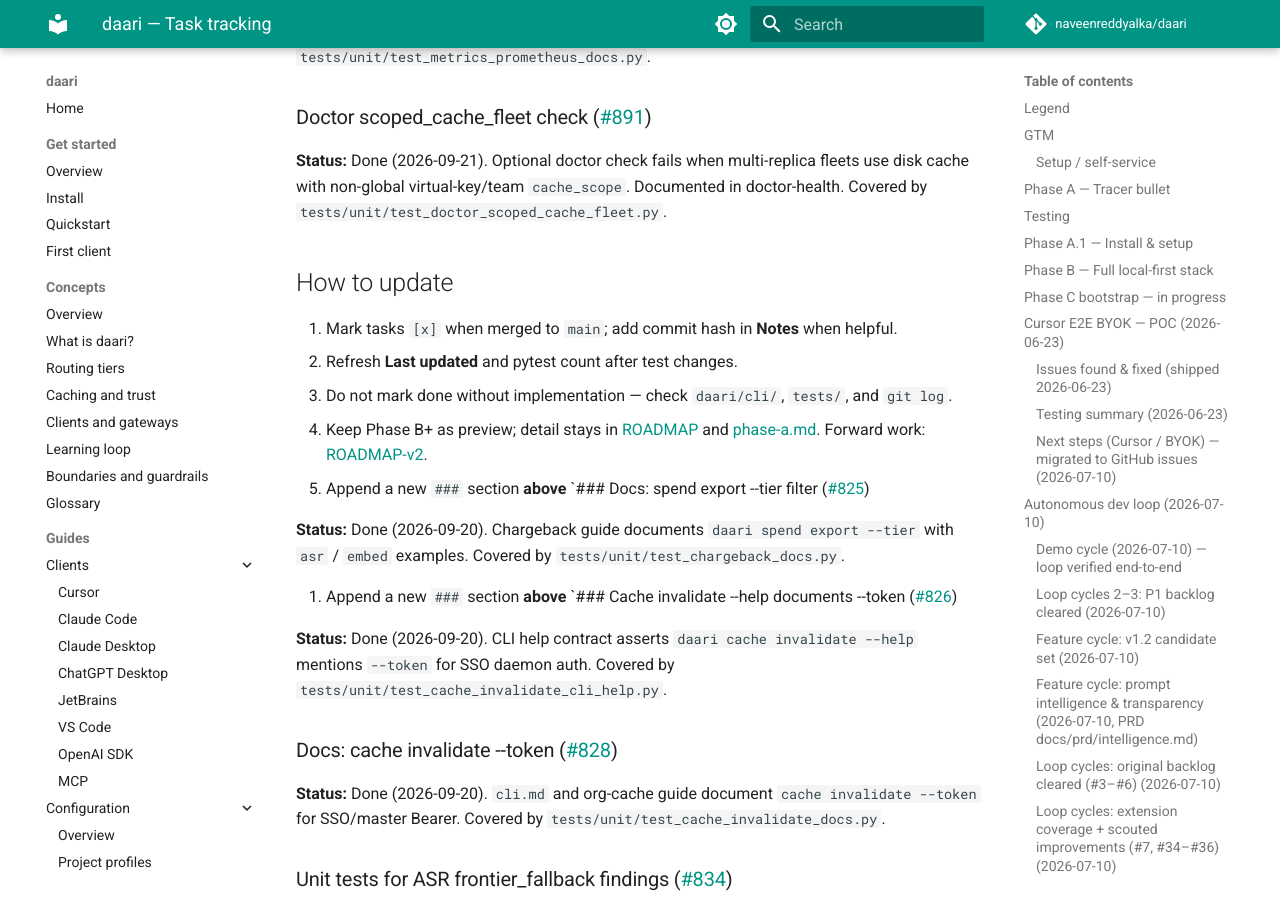
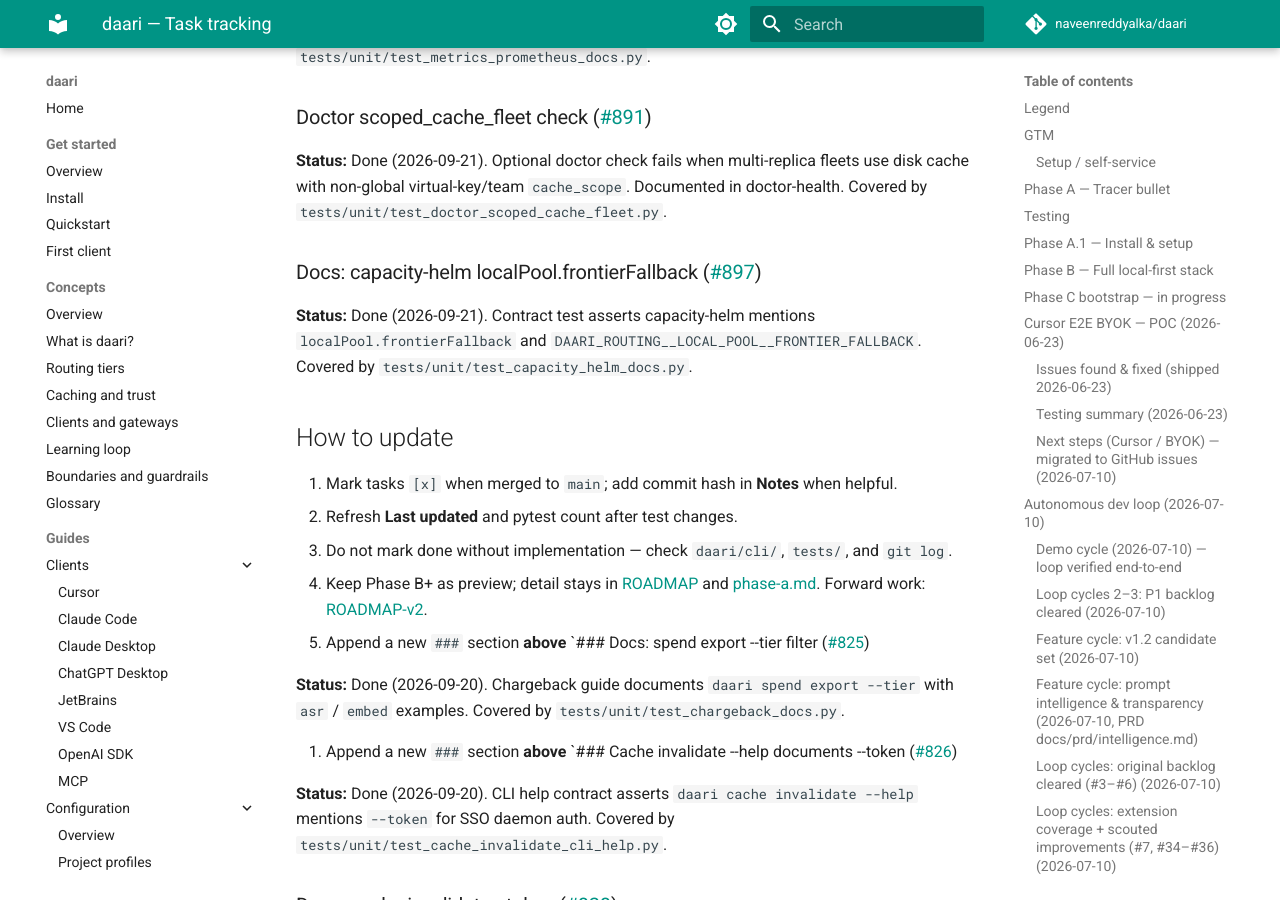
Before and after one commit to naveenreddyalka/daari, an MkDocs documentation site: the page built from docs/TRACKING.md, in a window 1280 px wide and 900 px high, scrolled down 92659 px. Built offline with MkDocs 1.6.1 and Material for MkDocs 9.7.7, drawn with Linux system fonts in a browser that asks for light colours; comment, search, counter and statistics services are not loaded.

Commit message:
chore(test): assert capacity-helm documents localPool.frontierFallback
Pin the frontier-fallback Helm docs so fleet HA guidance cannot drift.
Closes #897.

Co-authored-by: Cursor <cursoragent@cursor.com>

```diff
--- a/docs/TRACKING.md
+++ b/docs/TRACKING.md
@@ -3861,6 +3861,14 @@ Covered by `tests/unit/test_client_disconnect.py` and
 fleets use disk cache with non-global virtual-key/team `cache_scope`. Documented
 in doctor-health. Covered by `tests/unit/test_doctor_scoped_cache_fleet.py`.
 
+### Docs: capacity-helm localPool.frontierFallback ([#897](https://github.com/naveenreddyalka/daari/issues/897))
+
+<!-- tracking:#897 -->
+**Status:** Done (2026-09-21). Contract test asserts capacity-helm mentions
+`localPool.frontierFallback` and
+`DAARI_ROUTING__LOCAL_POOL__FRONTIER_FALLBACK`. Covered by
+`tests/unit/test_capacity_helm_docs.py`.
+
 
 ## How to update
 
```
Also changed, not shown: 1 other file.
